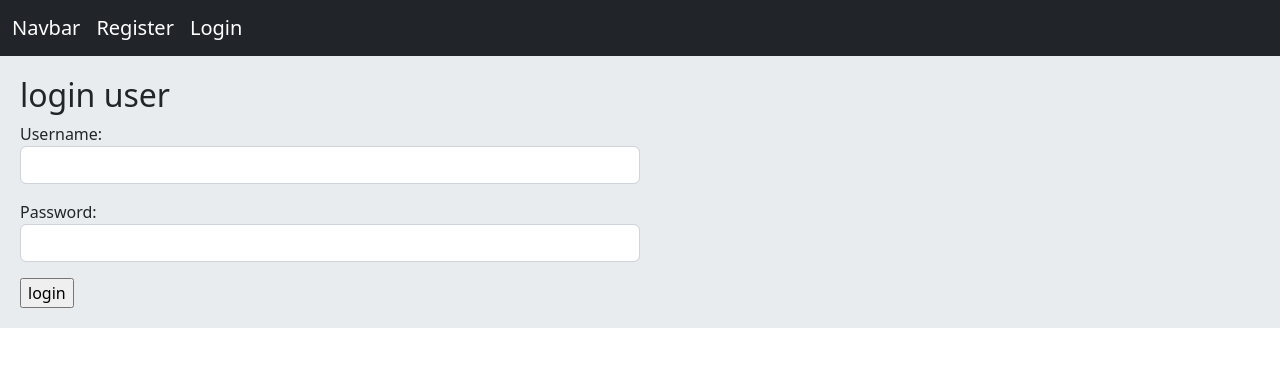
After one commit to elahekarimi/social-media, a Django app: template socialmedia/accounts/templates/accounts/login.html in a window 1280 px wide. The commit adds this page. Shown: the top 367 px of the page. Run offline with Django 4.2, Linux system fonts and the light colour scheme; the template is opened without the code that fills it: values that come from a table or form of the project are taken from there, others are empty.

Commit message:
create user login

```diff
--- a/socialmedia/accounts/forms.py
+++ b/socialmedia/accounts/forms.py
@@ -27,3 +27,7 @@ class UserRegisterForm(forms.Form):
         p2 = cd.get('password2')
         if p1 and p2 and p1 != p2:
             raise ValidationError('password must be match')
+
+class UserLoginForm(forms.Form):
+    username = forms.CharField(widget=forms.TextInput(attrs={'class': 'form-control'}))
+    password = forms.CharField(widget=forms.PasswordInput(attrs={'class': 'form-control'}))
--- /dev/null
+++ b/socialmedia/accounts/templates/accounts/login.html
@@ -0,0 +1,10 @@
+{% extends 'base.html'%}
+
+{% block content %}
+    <h2> login user</h2>
+    <form action="" method="post" class="col-md-6" novalidate>
+        {% csrf_token %}
+        {{ form.as_p }}
+        <input type="submit" value="login">
+    </form>
+{% endblock %}
--- a/socialmedia/accounts/urls.py
+++ b/socialmedia/accounts/urls.py
@@ -3,6 +3,6 @@ from . import views
 
 app_name = 'accounts'
 urlpatterns = [
-    path('register/', views.RegisterView.as_view(), name='user_register'),
-
+    path('register/', views.UserRegisterView.as_view(), name='user_register'),
+    path('login/', views.UserloginView.as_view(), name='user_login'),
 ]
--- a/socialmedia/templates/inc/navbar.html
+++ b/socialmedia/templates/inc/navbar.html
@@ -3,6 +3,7 @@
     <div class="navbar-nav">
     <a class="navbar-brand" href="{% url 'home:home' %}">Navbar</a>
     <a class="navbar-brand" href="{% url 'accounts:user_register' %}">Register</a>
+      <a class="navbar-brand" href="{% url 'accounts:user_login' %}">Login</a>
     </div>
   </div>
 </nav>
```
Also changed, not shown: socialmedia/db.sqlite3.
